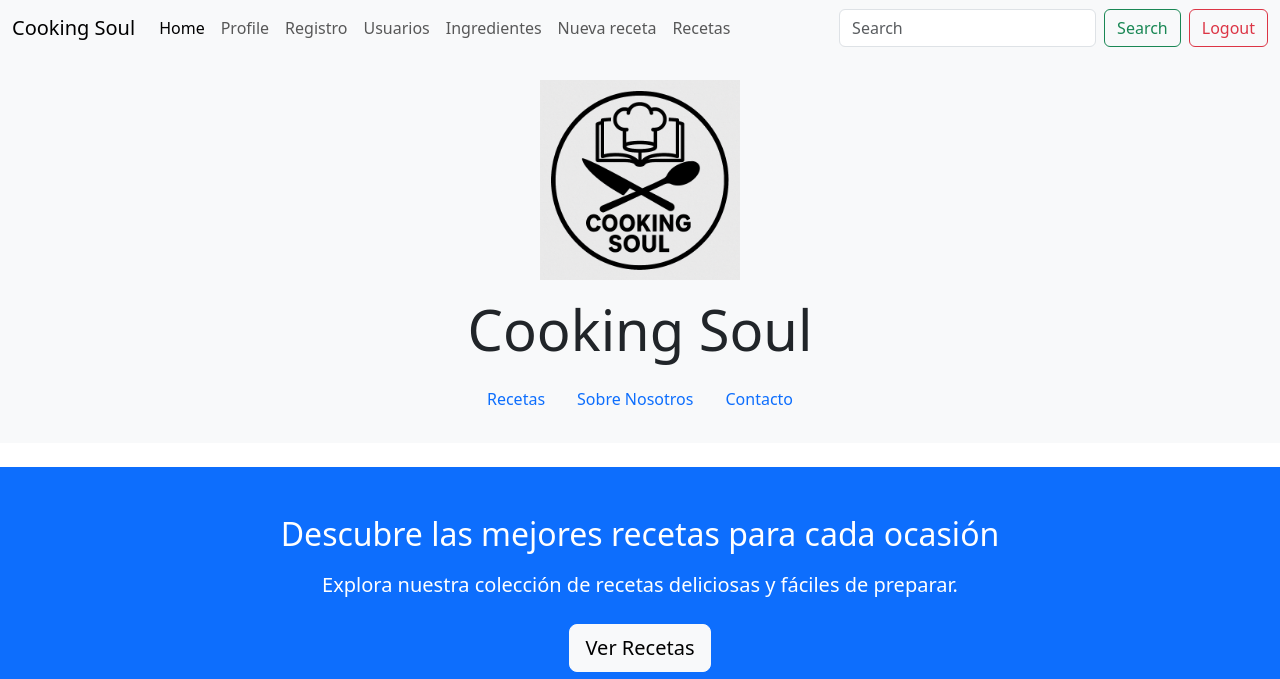
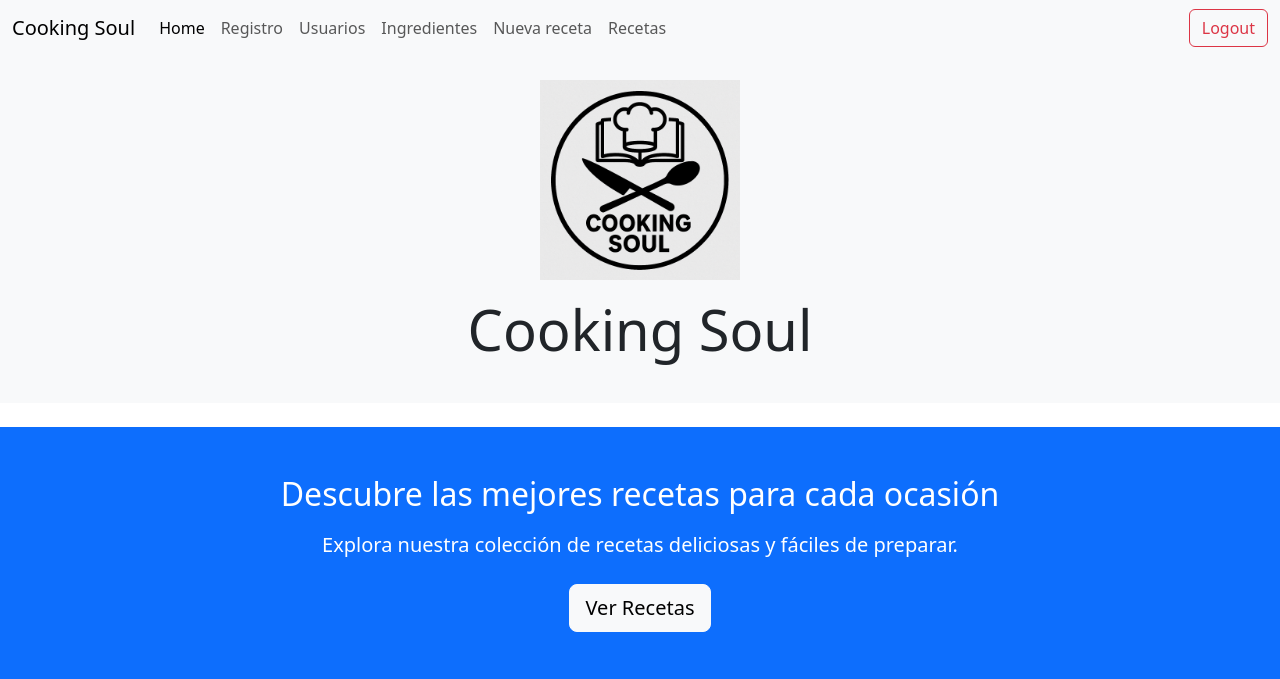
Before and after one commit to lcuasMr/CookingSoul, a Flask app: page / in a window 1280 px wide. Shown: the top 679 px of the page. Run offline with Flask 3, Linux system fonts and the light colour scheme; a user stored in the database is signed in; data comes from the database, SQL or seed files in the repository.

Commit message:
ajustes de frontend

```diff
--- a/Facade.py
+++ b/Facade.py
@@ -72,6 +72,10 @@ class Facade:
         user_dao.persist_model(user)
         return user
 
+    def delete_user(self, user_id: int) -> bool:
+        user_dao: UserDAO = UserDAO(self._engine)
+        return user_dao.delete_user(user_id)
+
     def list_users(self) -> list[UserEntity]:
         user_dao: UserDAO = UserDAO(self._engine)
         print(f"Listing all users: {user_dao.get_all_users()}", file=sys.stdout)
--- a/app.py
+++ b/app.py
@@ -80,18 +80,23 @@ def logout():
     logout_user()
     return redirect(url_for('login'))
 
+@app.route('/user/delete/<int:user_id>', methods = ['GET', 'POST'])
+@login_required
+def delete_user(user_id):
+    _FACADE.delete_user(user_id)
+    users = _FACADE.list_users()
+    return render_template('usuarios.html', usuarios=users)
+
 @app.route('/my_profile')
 @login_required
 def my_profile():
     user = _FACADE.get_user(current_user.id)
     posts = _FACADE.get_posts_by_user_id(current_user.id)
-    print(f"YO: {user}")
-    return render_template('user.html', user=current_user, posts=posts)
-
-@app.route('/user/<username>')
-@login_required
-def user(username):
-    return render_template('user.html', username=username)
+    recipies = [_FACADE.get_recipie_by_id(post.recipie_id) for post in posts]
+    print(f"YO: {user}", file=sys.stdout)
+    print(f"MIS POSTS: {posts}", file=sys.stdout)
+    print(f"MIS RECIPIES: {recipies}", file=sys.stdout)
+    return render_template('user.html', user=current_user, posts=posts, recipies=recipies)
 
 @app.route('/add_user', methods=['POST', 'GET'])
 @login_required
@@ -109,9 +114,10 @@ def add_user():
 def get_user(user_id):
     user = _FACADE.get_user(user_id)
     posts = _FACADE.get_posts_by_user_id(user_id)
+    recipies = [_FACADE.get_recipie_by_id(post.recipie_id) for post in posts]
     print(f"Posts de el usuario {user.username}: {posts}")
     if user:
-        return render_template('user.html', user=user, posts=posts)
+        return render_template('user.html', user=user, posts=posts, recipies=recipies)
     else:
         return "User not found", 404
 
--- a/daos/UserDAO.py
+++ b/daos/UserDAO.py
@@ -49,9 +49,9 @@ class UserDAO:
             session.refresh(user)
             return user
 
-    def update_user(self, user_id: int, updated_data: dict) -> Optional[User]:
+    def update_user(self, user_id: int, updated_data: dict) -> Optional[UserEntity]:
         with self._session_maker() as session:
-            user = session.query(User).filter(User.id == user_id).first()
+            user = session.query(UserEntity).filter(UserEntity.id == user_id).first()
             if user:
                 for key, value in updated_data.items():
                     setattr(user, key, value)
@@ -61,7 +61,7 @@ class UserDAO:
 
     def delete_user(self, user_id: int) -> bool:
         with self._session_maker() as session:
-            user = session.query(User).filter(User.id == user_id).first()
+            user = session.query(UserEntity).filter(UserEntity.id == user_id).first()
             if user:
                 session.delete(user)
                 session.commit()
--- a/templates/index.html
+++ b/templates/index.html
@@ -5,11 +5,6 @@
             <img src="static/logo.png" alt="Cooking Soul Logo" class="img-fluid mb-3" style="max-width: 200px;">
             <h1 class="display-4">Cooking Soul</h1>
             <nav class="mt-3">
-                <ul class="nav justify-content-center">
-                    <li class="nav-item"><a class="nav-link" href="#recetas">Recetas</a></li>
-                    <li class="nav-item"><a class="nav-link" href="#sobre-nosotros">Sobre Nosotros</a></li>
-                    <li class="nav-item"><a class="nav-link" href="#contacto">Contacto</a></li>
-                </ul>
             </nav>
         </div>
     </header>
@@ -19,7 +14,7 @@
             <div class="container">
                 <h2 class="mb-3">Descubre las mejores recetas para cada ocasión</h2>
                 <p class="lead mb-4">Explora nuestra colección de recetas deliciosas y fáciles de preparar.</p>
-                <a href="#recetas" class="btn btn-light btn-lg">Ver Recetas</a>
+                <a href="/recetas" class="btn btn-light btn-lg">Ver Recetas</a>
             </div>
         </section>
 
@@ -29,10 +24,11 @@
                 {% for receta in recetas[:3] %}
                     <article class="col-md-4 mb-4">
                         <div class="card h-100">
-                            <img src="images/receta1.jpg" class="card-img-top" alt="Receta 1">
+                            <img src="static/tortilla_de_patatas.jpg" class="card-img-top" alt="Receta 1">
                             <div class="card-body">
                                 <h3 class="card-title">{{ receta.title }}</h3>
                                 <p class="card-text">{{ receta.description }}</p>
+                                <a href="/recetas/{{ receta.id }}" class="btn btn-primary mt-3">Ver en detalle</a>
                             </div>
                         </div>
                     </article>
--- a/templates/navbar.html
+++ b/templates/navbar.html
@@ -9,9 +9,6 @@
           <ul class="navbar-nav me-auto mb-2 mb-lg-0">
             <li class="nav-item">
               <a class="nav-link active" aria-current="page" href="{{ url_for('index') }}">Home</a>
-            </li>
-            <li class="nav-item">
-              <a class="nav-link" href="{{ url_for('my_profile')}}">Profile</a>
             </li>
             <li class="nav-item">
               <a class="nav-link" href="{{ url_for('add_user') }}">Registro</a>
@@ -46,10 +43,6 @@
           </ul>
         {% endif %}
 
-        <form class="d-flex me-2" role="search">
-          <input class="form-control me-2" type="search" placeholder="Search" aria-label="Search"/>
-          <button class="btn btn-outline-success" type="submit">Search</button>
-        </form>
         <form action="{{ url_for('logout') }}" method="post" class="d-flex">
           <button class="btn btn-outline-danger" type="submit">Logout</button>
         </form>
--- a/templates/post_receta.html
+++ b/templates/post_receta.html
@@ -6,7 +6,7 @@
         <div class="col-md-8 col-lg-6">
             <div class="card shadow">
                 <div class="card-header bg-primary text-white">
-                    <h4 class="mb-0">Añadir Receta</h4>
+                    <h4 class="mb-0">Postear Receta</h4>
                 </div>
                 <div class="card-body">
                     <form id="recipieForm" method="post" action="{{ url_for('post_receta') }}">
--- a/templates/usuarios.html
+++ b/templates/usuarios.html
@@ -19,8 +19,8 @@
                 <td>{{ usuario.nombre }}</td>
                 <td>{{ usuario.email }}</td>
                 <td>
-                    <a href="/usuarios/{{ usuario.id }}/editar" class="btn btn-primary btn-sm">Editar</a>
-                    <a href="/usuarios/{{ usuario.id }}/eliminar" class="btn btn-danger btn-sm">Eliminar</a>
+                    <a href="/user/{{ usuario.id }}" class="btn btn-primary btn-sm">Ver</a>
+                    <a href="/user/delete/{{ usuario.id }}" class="btn btn-danger btn-sm">Eliminar</a>
                 </td>
             </tr>
             {% endfor %}
```
Also changed, not shown: templates/user.html (+5 -5 lines).
